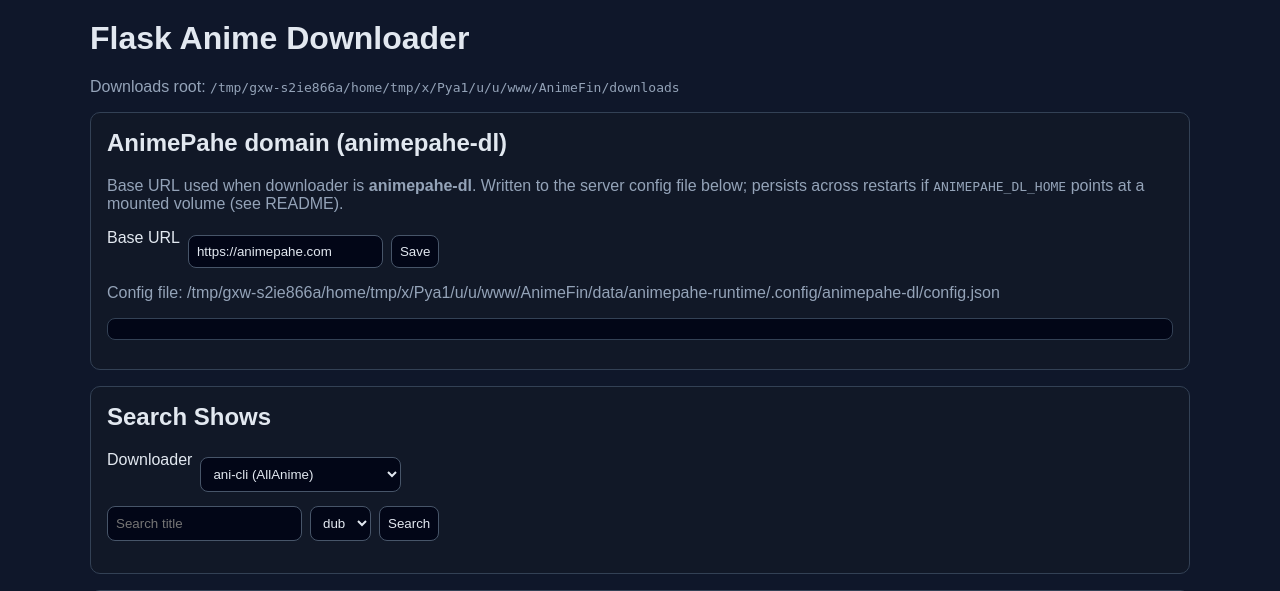
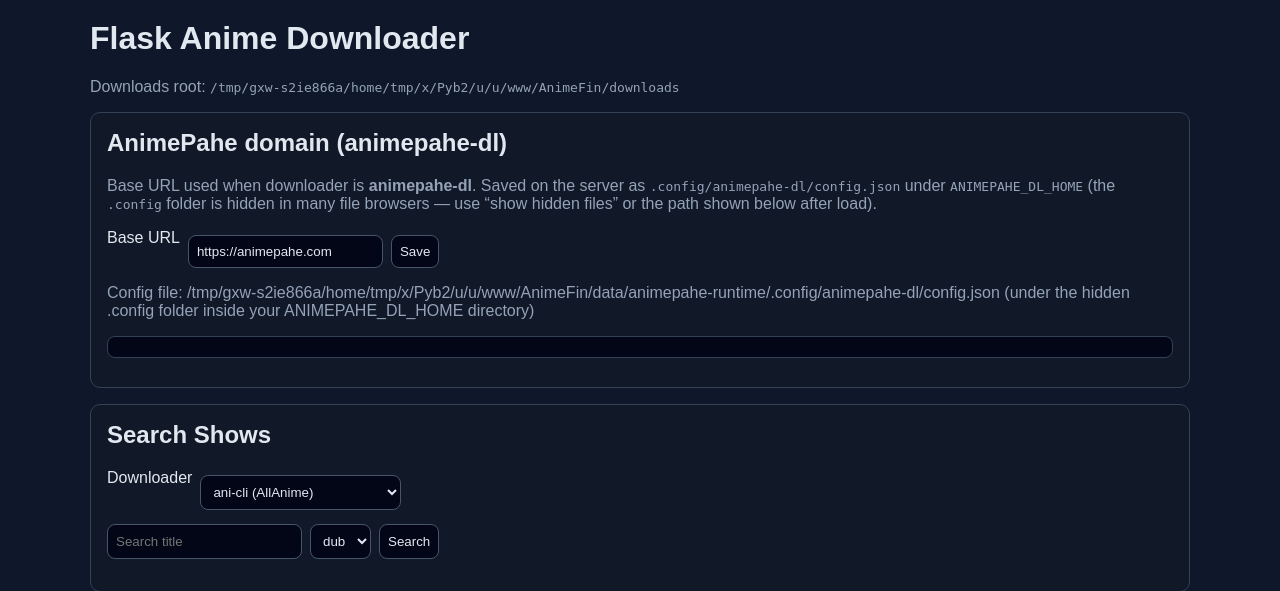
Before and after one commit to Pbasnal/Experiments, a Flask app: page / in a window 1280 px wide. Shown: the top 591 px of the page. Run offline with Flask 3, Linux system fonts and the light colour scheme.

Commit message:
adding configureable domain

```diff
--- a/AnimeFin/app/static/app.js
+++ b/AnimeFin/app/static/app.js
@@ -11,7 +11,49 @@ async function getJson(url, options = {}) {
   return data;
 }
 
+/** AnimePahe base URL UI — runs before search UI so Save still works if other controls are missing. */
+async function initAnimepaheSettings() {
+  const animepaheBaseEl = byId("animepahe-base-url");
+  const animepaheSaveBtn = byId("animepahe-save-base");
+  const animepahePathEl = byId("animepahe-config-path");
+  const animepaheOutEl = byId("animepahe-settings-output");
+  if (!animepaheBaseEl || !animepaheSaveBtn) return;
+
+  async function loadAnimepaheSettings() {
+    try {
+      const s = await getJson("/api/settings/animepahe");
+      animepaheBaseEl.value = s.base_url || "";
+      if (animepahePathEl) {
+        animepahePathEl.textContent = s.config_path
+          ? `Config file: ${s.config_path} (under the hidden .config folder inside your ANIMEPAHE_DL_HOME directory)`
+          : "";
+      }
+      if (animepaheOutEl) animepaheOutEl.textContent = "";
+    } catch (error) {
+      if (animepaheOutEl) animepaheOutEl.textContent = error.message;
+    }
+  }
+
+  animepaheSaveBtn.addEventListener("click", async () => {
+    if (animepaheOutEl) animepaheOutEl.textContent = "";
+    try {
+      await getJson("/api/settings/animepahe", {
+        method: "PUT",
+        headers: { "Content-Type": "application/json" },
+        body: JSON.stringify({ base_url: animepaheBaseEl.value.trim() }),
+      });
+      if (animepaheOutEl) animepaheOutEl.textContent = "Saved.";
+      await loadAnimepaheSettings();
+    } catch (error) {
+      if (animepaheOutEl) animepaheOutEl.textContent = error.message;
+    }
+  });
+  await loadAnimepaheSettings();
+}
+
 async function initSearchPage() {
+  await initAnimepaheSettings();
+
   const queryEl = byId("query");
   if (!queryEl) return;
 
@@ -107,40 +149,6 @@ async function initSearchPage() {
       outputEl.textContent = error.message;
     }
   });
-
-  const animepaheBaseEl = byId("animepahe-base-url");
-  const animepaheSaveBtn = byId("animepahe-save-base");
-  const animepahePathEl = byId("animepahe-config-path");
-  const animepaheOutEl = byId("animepahe-settings-output");
-  if (animepaheBaseEl && animepaheSaveBtn) {
-    async function loadAnimepaheSettings() {
-      try {
-        const s = await getJson("/api/settings/animepahe");
-        animepaheBaseEl.value = s.base_url || "";
-        if (animepahePathEl) {
-          animepahePathEl.textContent = s.config_path ? `Config file: ${s.config_path}` : "";
-        }
-        if (animepaheOutEl) animepaheOutEl.textContent = "";
-      } catch (error) {
-        if (animepaheOutEl) animepaheOutEl.textContent = error.message;
-      }
-    }
-    animepaheSaveBtn.addEventListener("click", async () => {
-      if (animepaheOutEl) animepaheOutEl.textContent = "";
-      try {
-        await getJson("/api/settings/animepahe", {
-          method: "PUT",
-          headers: { "Content-Type": "application/json" },
-          body: JSON.stringify({ base_url: animepaheBaseEl.value.trim() }),
-        });
-        if (animepaheOutEl) animepaheOutEl.textContent = "Saved.";
-        await loadAnimepaheSettings();
-      } catch (error) {
-        if (animepaheOutEl) animepaheOutEl.textContent = error.message;
-      }
-    });
-    await loadAnimepaheSettings();
-  }
 }
 
 async function initDownloadsPage() {
--- a/AnimeFin/app/templates/index.html
+++ b/AnimeFin/app/templates/index.html
@@ -16,8 +16,9 @@
     <section class="card" id="animepahe-settings-card">
       <h2>AnimePahe domain (animepahe-dl)</h2>
       <p class="hint">
-        Base URL used when downloader is <strong>animepahe-dl</strong>. Written to the server config file below;
-        persists across restarts if <code>ANIMEPAHE_DL_HOME</code> points at a mounted volume (see README).
+        Base URL used when downloader is <strong>animepahe-dl</strong>. Saved on the server as
+        <code>.config/animepahe-dl/config.json</code> under <code>ANIMEPAHE_DL_HOME</code> (the <code>.config</code>
+        folder is hidden in many file browsers — use “show hidden files” or the path shown below after load).
       </p>
       <div class="row">
         <label for="animepahe-base-url">Base URL</label>
```
